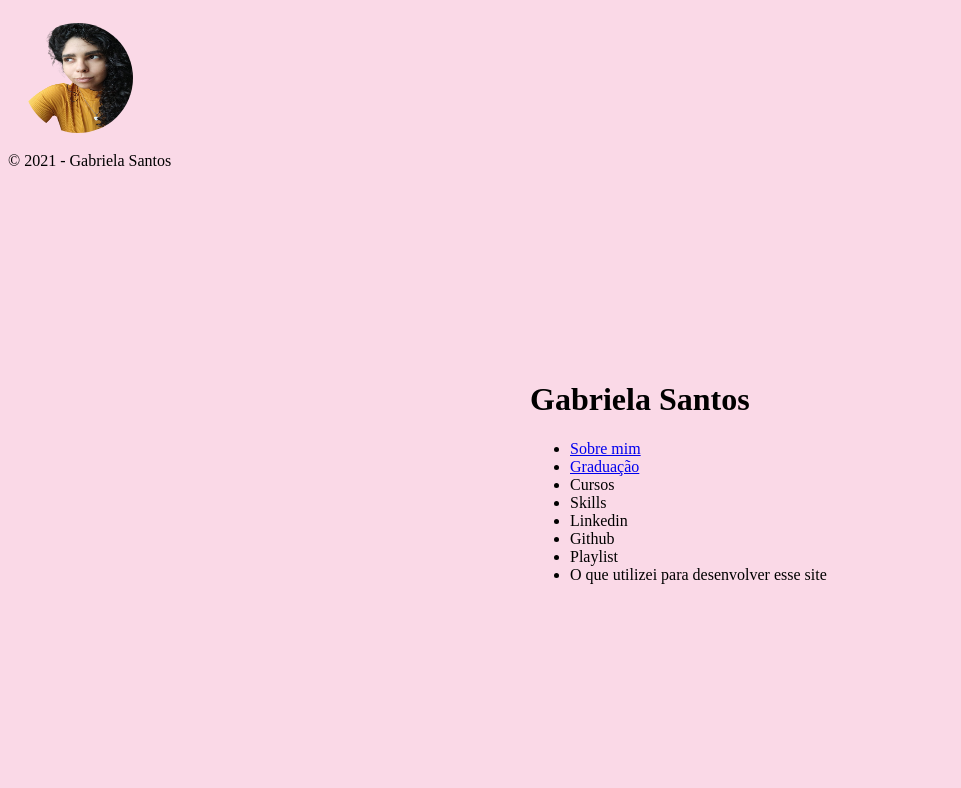
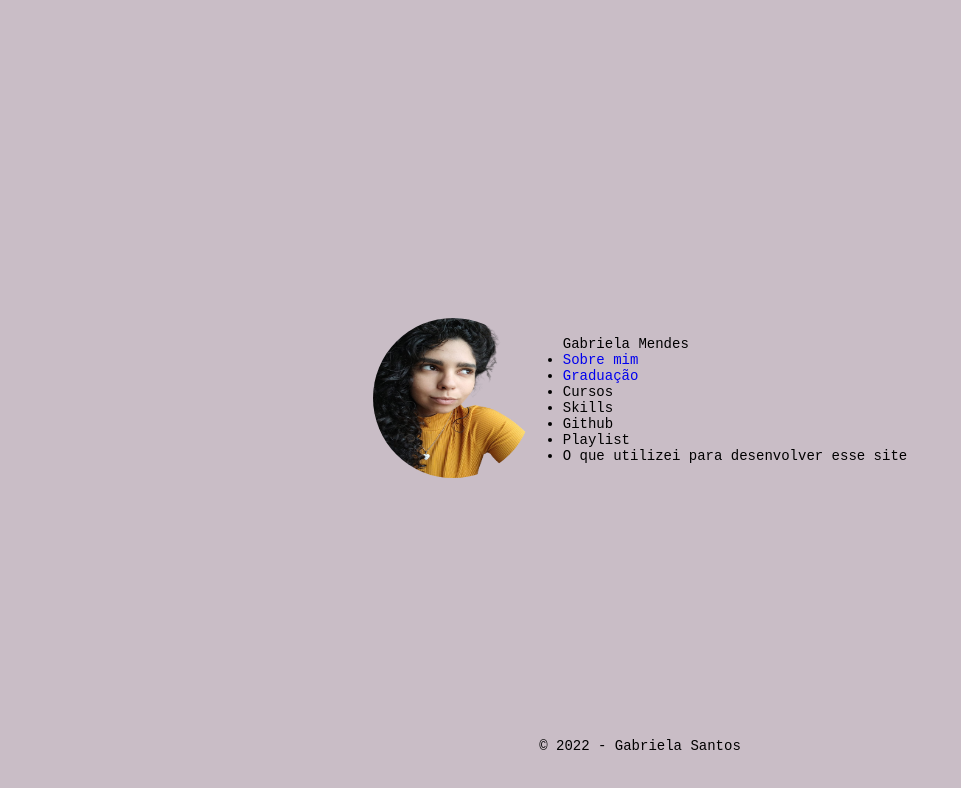
Before and after one commit to gabmdoss/projeto_curriculo2, a plain HTML site: page index.html in a window 1280 px wide. Shown: the whole page, without its empty margins (0-961 px from the left). Drawn offline with Linux system fonts and the light colour scheme.

Commit message:
Adicionando efeito hover e mudança de fonte

```diff
--- /dev/null
+++ b/css/initial-page.css
@@ -0,0 +1,70 @@
+* {
+  padding: 0;
+  margin: 0;
+  box-sizing: border-box;
+  text-decoration: none;
+  font-family: 'Courier New', Courier, monospace;
+  font-size: 14px;
+}
+
+body{
+  background-color: rgb(201, 189, 198);
+}
+
+.container{
+  width: 100vw;
+  height: 100vh;
+  display: flex;
+  flex-direction: row;
+  justify-content: center;
+  align-items: center;
+}
+
+.foto-perfil{
+  align-self:center;
+  padding: 15px 15px 15px 15px;
+  position: relative;
+}
+
+.foto-perfil img{
+  width: 160px;
+  height: 160px;
+  border-radius: 70%;
+  transform: scaleX(-1);
+}
+
+.linkedin-gabi{
+  height: 160px;
+  width: 160px;
+  opacity: 0.5;
+  position: absolute;
+  top: 0;
+  visibility: hidden;
+  align-self:center;
+  padding: 15px 15px 15px 15px;
+  border-radius: 70%;
+  left: 30px;
+  transform: scaleX(-1);
+}
+
+.foto-perfil:hover .linkedin-gabi { visibility: visible; }
+
+.sessao{
+  align-self:center;
+  padding: 15px 15px 15px 15px;
+}
+
+.nome{
+font-family: 'Courier New', Courier, monospace;
+  font-size: 3rem;
+
+}
+
+.footer{
+  display: flex;
+  flex-direction: row;
+  justify-content: center;
+  align-items: center;
+  margin-top: -6%;
+  padding: 15px 15px 15px 15px;
+}
--- a/css/style.css
+++ /dev/null
@@ -1,30 +0,0 @@
-body {
-  background-color: rgb(250, 217, 231);
-}
-
-.foto-perfil {
-  align-items: center;
-  justify-content: center;
-  padding: 15px;
-}
-
-.foto-perfil img {
-  width: 110px;
-  height: 110px;
-  border-radius: 200%;
-}
-
-.div1 {
-  position:absolute;
-  left:50%;
-  top:50%;
-  margin-left:-110px;
-  margin-top:-40px;
-}
-
-.div2 {
-  width: 85%;
-  height: 100%;
-  top: 0;
-  right: 0;
-}
--- a/index.html
+++ b/index.html
@@ -4,29 +4,30 @@
   <head>
     <title>Gabi QA</title>
     <meta charset="utf-8">
-    <link rel="stylesheet" href="css/style.css">
+    <link rel="stylesheet" href="css/initial-page.css">
     <meta name="viewport" content="width=device-width, initial-scale 1.0">
     <script src="js/vue.js"></script>
   </head>
 
   <body>
-    <div id="app">
+      <div class="container">
 
         <div class="foto-perfil">
           <img src="./foto-perfil2.png" alt="Gabriela Mendes">
+            <div class="linkedin-gabi">
+              <a href="http://www.linkedin.com/in/gabi-mendes/"><img src="./linkedin-gabi.png"></a>
+            </div>
         </div>
 
-      <div class="div1">
-        <div class="titulo">
-          <h1>Gabriela Santos</h1>
+        <div class="sessao">
+          <ul>
+            <div class="nome">
+            <p>Gabriela Mendes</p>
             </div>
-        <nav class="menu">
-          <ul>
             <li><a href="#">Sobre mim</a></li>
             <li><a href="#">Graduação</a></li>
             <li>Cursos</li>
             <li>Skills</li>
-            <li>Linkedin</li>
             <li>Github</li>
             <li>Playlist</li>
             <li>O que utilizei para desenvolver esse site</li>
@@ -35,15 +36,8 @@
 
       </div>
 
-    <div class="div2">
-      <footer> &copy; 2021 - Gabriela Santos</footer>
+        <div class="footer">
+          <footer> &copy; 2022 - Gabriela Santos</footer>
         </div>
-
-    <script>
-      var app = new vue({
-        el: "#app"
-      })
-    </script>
-
   </body>
 </html>
```
Also changed, not shown: foto-perfil.jpeg (deleted), linkedin-gabi.png (added). Lines whose indentation alone changed are shown as unchanged.
